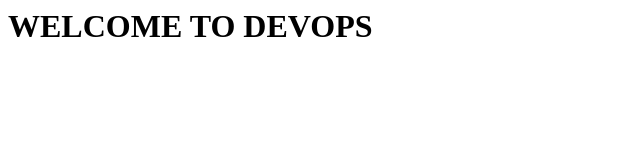
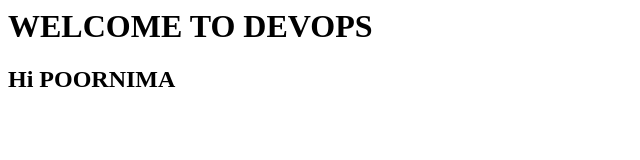
Before and after one commit to Poornima102004-M/devops, a plain HTML site: page index.html in a window 1280 px wide. Shown: the whole page, without its empty margins (0-640 px from the left). Drawn offline with Linux system fonts and the light colour scheme.

Commit message:
Update index.html

```diff
--- a/index.html
+++ b/index.html
@@ -1,3 +1,4 @@
 <html>
 <h1>WELCOME TO DEVOPS</h1>
+  <h2>Hi POORNIMA</h2>
 </html>
```
